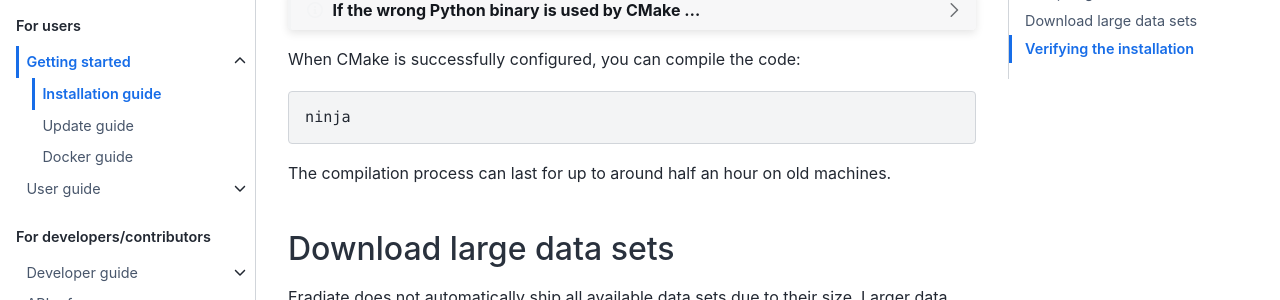
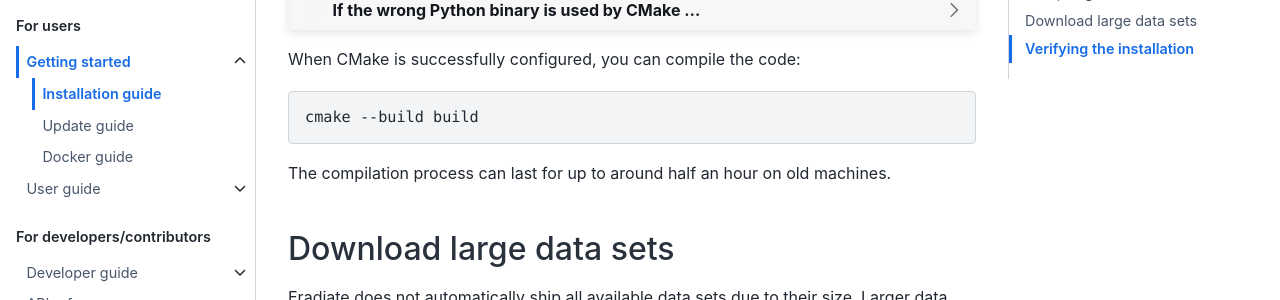
Before and after one commit to eradiate/eradiate, a Sphinx documentation site: the page built from docs/rst/getting_started/install.rst, in a window 1280 px wide and 900 px high, scrolled down 3951 px. Shown: the part 152-452 px from the top of the window. Built offline with Sphinx 7.4.7 and the Sphinx Book theme 1.1.4, drawn with Linux system fonts in a browser that asks for light colours; pages that are not in the unit, such as notebooks, are missing from menus.

Commit message:
Docs: Fix installation instructions

```diff
--- a/docs/rst/getting_started/install.rst
+++ b/docs/rst/getting_started/install.rst
@@ -308,7 +308,7 @@ When CMake is successfully configured, you can compile the code:
 
 .. code:: bash
 
-   ninja
+   cmake --build build
 
 The compilation process can last for up to around half an hour on old machines.
 
```
